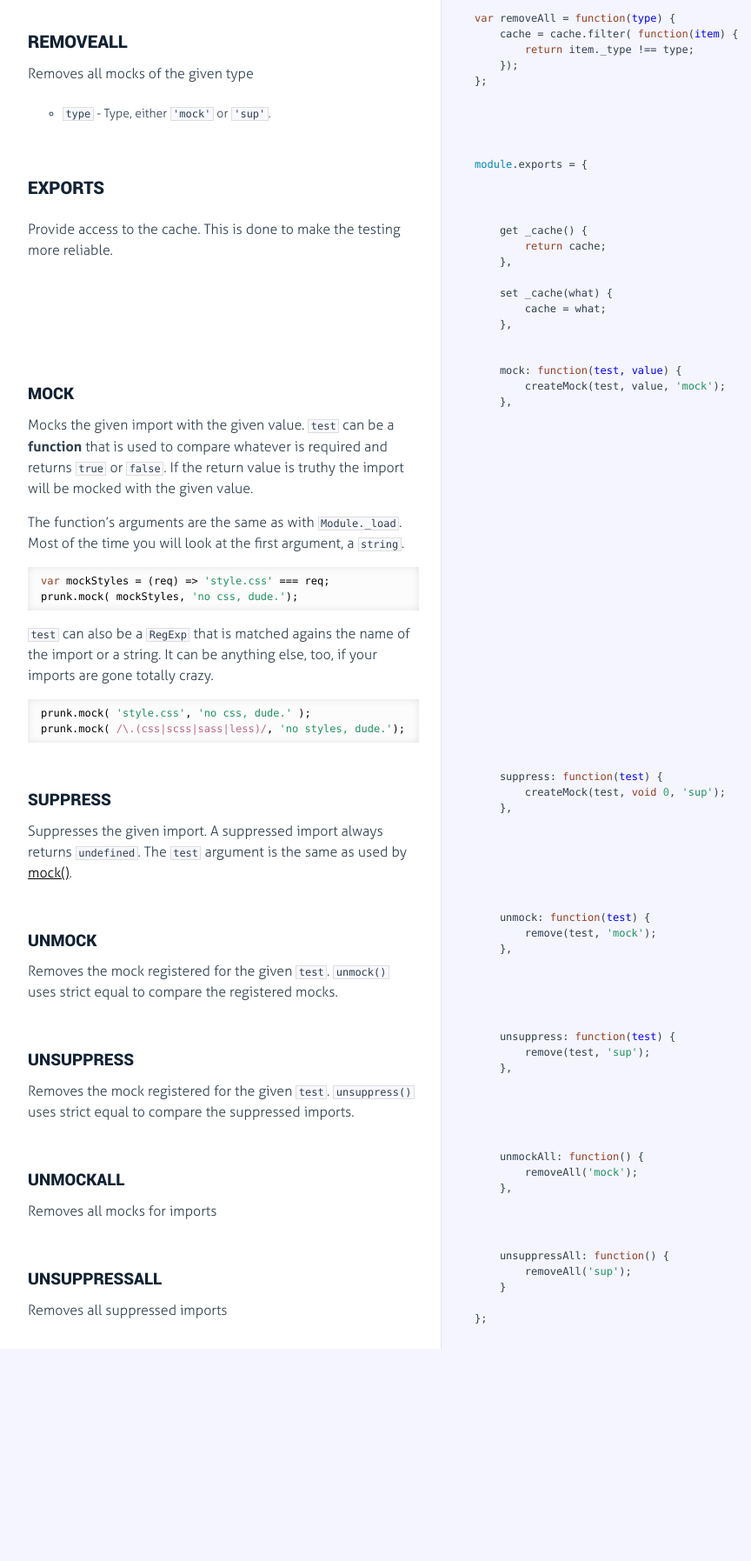
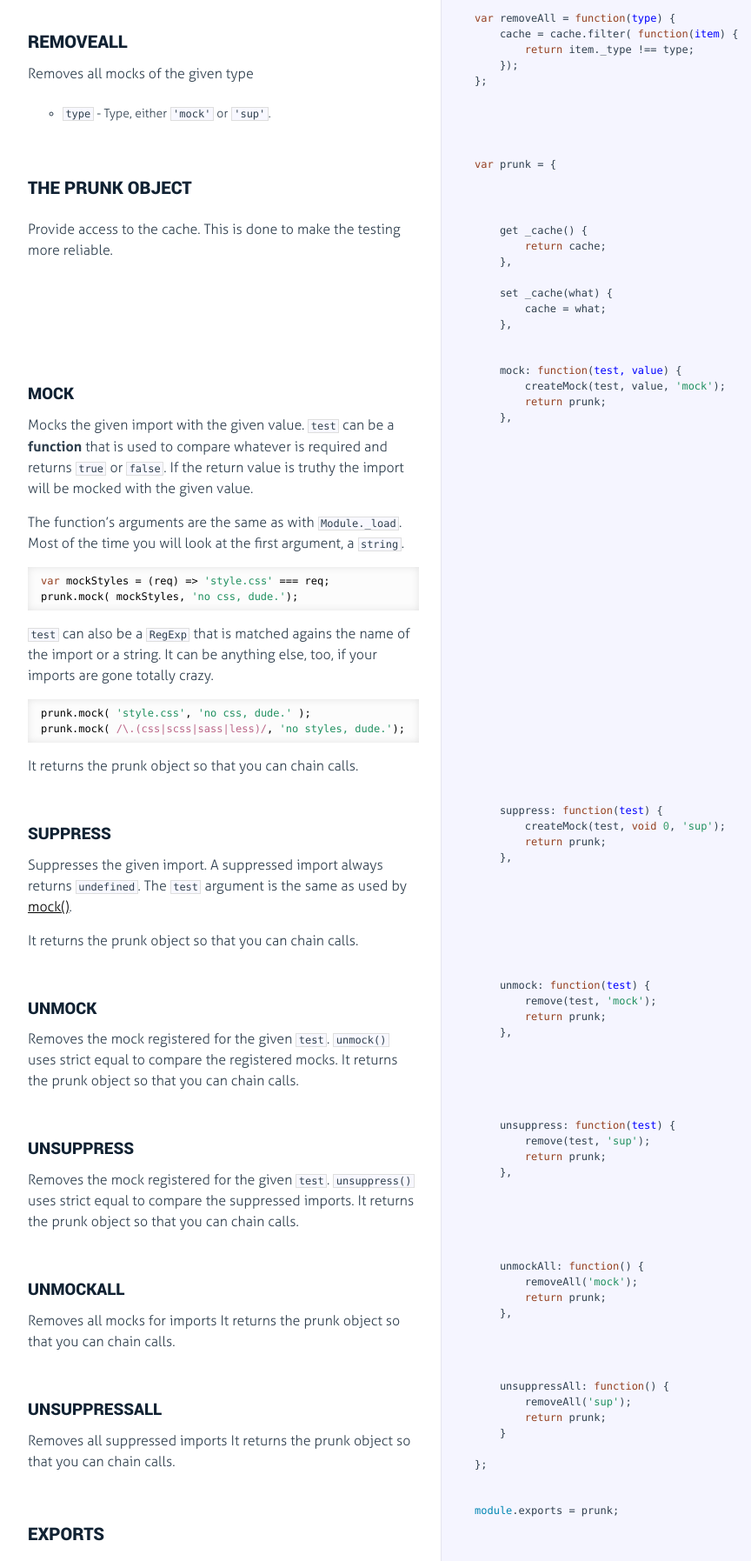
Before and after one commit to dak0rn/prunk, a website: page index.html in a window 1280 px wide. Shown: the part 2385-4180 px from the top of the page at 87% size, without its empty margins (18-882 px from the left). Before the commit the page ends 3936 px from the top, so only its background shows below. Drawn offline with Linux system fonts and the light colour scheme.

Commit message:
Add docs for 1.1.0

```diff
--- a/index.html
+++ b/index.html
@@ -409,11 +409,11 @@ we use the string representation of RegExp’s</p>
               <div class="pilwrap ">
                 <a class="pilcrow" href="#section-23">&#182;</a>
               </div>
-              <h2 id="exports">Exports</h2>
+              <h2 id="the-prunk-object">The prunk object</h2>
 
             </div>
 
-            <div class="content"><div class='highlight'><pre><span class="hljs-built_in">module</span>.exports = {</pre></div></div>
+            <div class="content"><div class='highlight'><pre><span class="hljs-keyword">var</span> prunk = {</pre></div></div>
 
         </li>
 
@@ -461,11 +461,13 @@ of the import or a string. It can be anything else, too, if your
 imports are gone totally crazy.</p>
 <pre><code>prunk.mock( <span class="hljs-string">'style.css'</span>, <span class="hljs-string">'no css, dude.'</span> );
 prunk.mock( <span class="hljs-regexp">/\.(css|scss|sass|less)/</span>, <span class="hljs-string">'no styles, dude.'</span>);
-</code></pre>
+</code></pre><p>It returns the prunk object so that you can chain calls.</p>
+
             </div>
 
             <div class="content"><div class='highlight'><pre>    mock: <span class="hljs-function"><span class="hljs-keyword">function</span>(<span class="hljs-params">test, value</span>) </span>{
         createMock(test, value, <span class="hljs-string">'mock'</span>);
+        <span class="hljs-keyword">return</span> prunk;
     },</pre></div></div>
 
         </li>
@@ -481,11 +483,13 @@ prunk.mock( <span class="hljs-regexp">/\.(css|scss|sass|less)/</span>, <span cla
 <p>Suppresses the given import. A suppressed import always
 returns <code>undefined</code>.
 The <code>test</code> argument is the same as used by <a href="#section-25">mock()</a>.</p>
+<p>It returns the prunk object so that you can chain calls.</p>
 
             </div>
 
             <div class="content"><div class='highlight'><pre>    suppress: <span class="hljs-function"><span class="hljs-keyword">function</span>(<span class="hljs-params">test</span>) </span>{
         createMock(test, <span class="hljs-keyword">void</span> <span class="hljs-number">0</span>, <span class="hljs-string">'sup'</span>);
+        <span class="hljs-keyword">return</span> prunk;
     },</pre></div></div>
 
         </li>
@@ -500,12 +504,14 @@ The <code>test</code> argument is the same as used by <a href="#section-25">mock
               <h3 id="unmock">unmock</h3>
 <p>Removes the mock registered for the given <code>test</code>.
 <code>unmock()</code> uses strict equal to compare the registered
-mocks.</p>
+mocks.
+It returns the prunk object so that you can chain calls.</p>
 
             </div>
 
             <div class="content"><div class='highlight'><pre>    unmock: <span class="hljs-function"><span class="hljs-keyword">function</span>(<span class="hljs-params">test</span>) </span>{
         remove(test, <span class="hljs-string">'mock'</span>);
+        <span class="hljs-keyword">return</span> prunk;
     },</pre></div></div>
 
         </li>
@@ -520,12 +526,14 @@ mocks.</p>
               <h3 id="unsuppress">unsuppress</h3>
 <p>Removes the mock registered for the given <code>test</code>.
 <code>unsuppress()</code> uses strict equal to compare the suppressed
-imports.</p>
+imports.
+It returns the prunk object so that you can chain calls.</p>
 
             </div>
 
             <div class="content"><div class='highlight'><pre>    unsuppress: <span class="hljs-function"><span class="hljs-keyword">function</span>(<span class="hljs-params">test</span>) </span>{
         remove(test, <span class="hljs-string">'sup'</span>);
+        <span class="hljs-keyword">return</span> prunk;
     },</pre></div></div>
 
         </li>
@@ -538,12 +546,14 @@ imports.</p>
                 <a class="pilcrow" href="#section-29">&#182;</a>
               </div>
               <h3 id="unmockall">unmockAll</h3>
-<p>Removes all mocks for imports</p>
+<p>Removes all mocks for imports
+It returns the prunk object so that you can chain calls.</p>
 
             </div>
 
             <div class="content"><div class='highlight'><pre>    unmockAll: <span class="hljs-function"><span class="hljs-keyword">function</span>(<span class="hljs-params"></span>) </span>{
         removeAll(<span class="hljs-string">'mock'</span>);
+        <span class="hljs-keyword">return</span> prunk;
     },</pre></div></div>
 
         </li>
@@ -556,15 +566,32 @@ imports.</p>
                 <a class="pilcrow" href="#section-30">&#182;</a>
               </div>
               <h3 id="unsuppressall">unsuppressAll</h3>
-<p>Removes all suppressed imports</p>
+<p>Removes all suppressed imports
+It returns the prunk object so that you can chain calls.</p>
 
             </div>
 
             <div class="content"><div class='highlight'><pre>    unsuppressAll: <span class="hljs-function"><span class="hljs-keyword">function</span>(<span class="hljs-params"></span>) </span>{
         removeAll(<span class="hljs-string">'sup'</span>);
+        <span class="hljs-keyword">return</span> prunk;
     }
 
 };</pre></div></div>
+
+        </li>
+
+
+        <li id="section-31">
+            <div class="annotation">
+
+              <div class="pilwrap ">
+                <a class="pilcrow" href="#section-31">&#182;</a>
+              </div>
+              <h2 id="exports">Exports</h2>
+
+            </div>
+
+            <div class="content"><div class='highlight'><pre><span class="hljs-built_in">module</span>.exports = prunk;</pre></div></div>
 
         </li>
 
```
